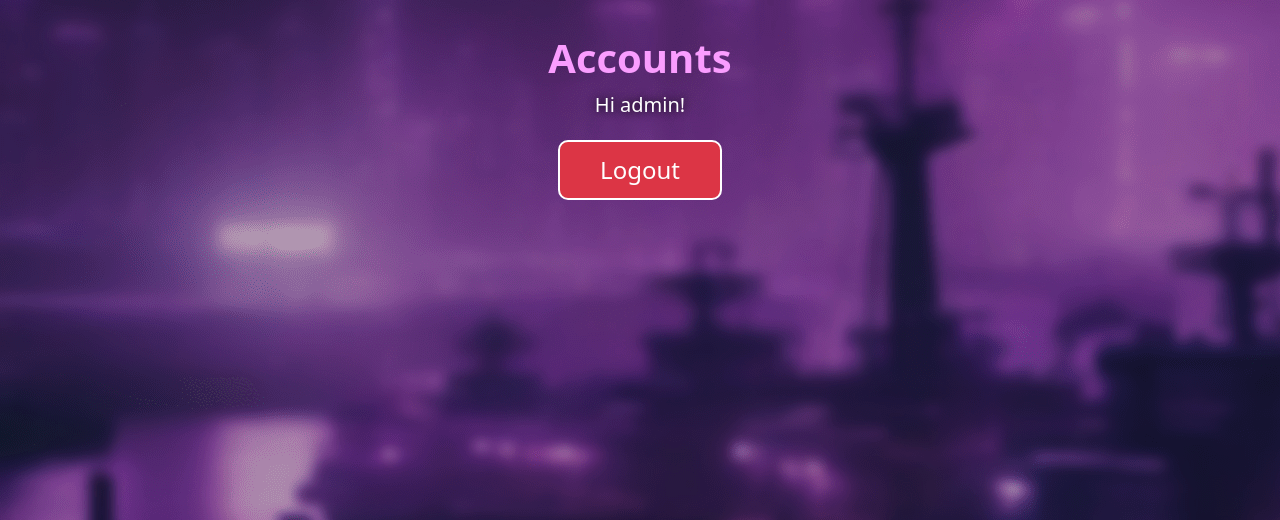
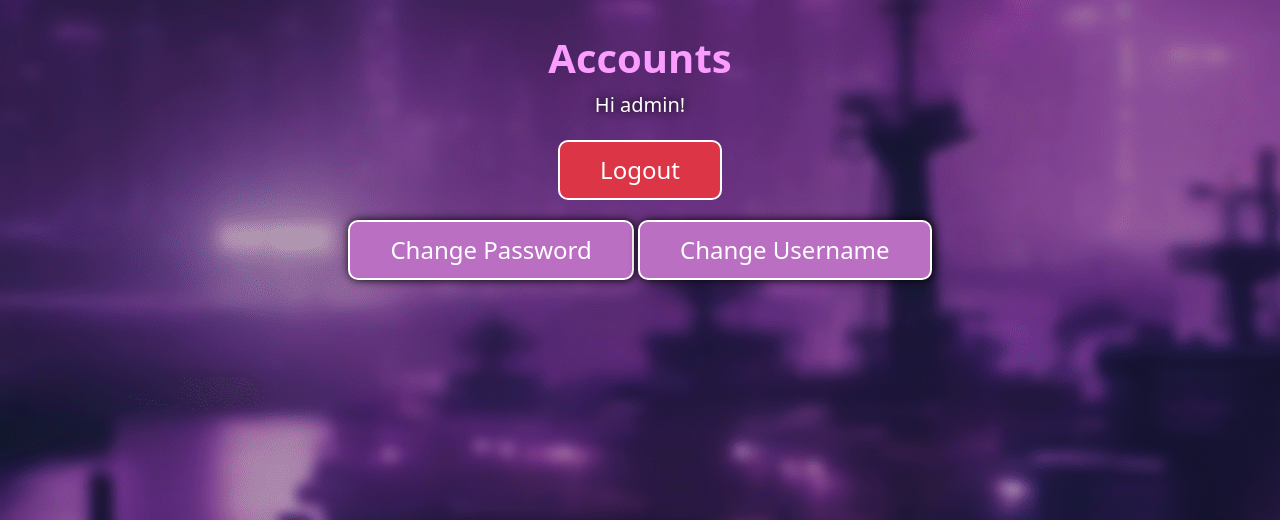
Before and after one commit to ngu-dot-json/HappenHarbor, a Django app: page /account in a window 1280 px wide. Shown: the part 66-586 px from the top of the page. Run offline with Django 4.2, Linux system fonts and the light colour scheme; the first user in the database is signed in; some libraries are stand-ins or nearby versions.

Commit message:
introduction of change password and username features

```diff
--- a/Codebase/events/templates/events/account.html
+++ b/Codebase/events/templates/events/account.html
@@ -19,6 +19,10 @@
             <c className="texts">Hi {{ user.username }}!</c>
             <br/>
             <a href="signout" class="btn btn-danger">Logout</a>
+            <br/>
+            <a href="{% url 'change_password' %}" class="btn btn-primary">Change Password</a>
+            <a href="{% url 'change_username' %}" class="btn btn-primary">Change Username</a>
+            <!-- Add more links for other features as needed -->
         {% else %}
             <br/>
             <h4> You are currently not signed in.</h4>
@@ -32,4 +36,5 @@
 
 
 
+
 {% endblock %}
--- a/Codebase/events/urls.py
+++ b/Codebase/events/urls.py
@@ -1,6 +1,10 @@
 from django.urls import path
 # from django.contrib import admin
 from . import views
+
+from django.urls import path
+from .views import ChangePasswordView, ChangeUsernameView
+
 
 urlpatterns = [
     # Path Convertors
@@ -21,4 +25,8 @@ urlpatterns = [
     path('signout/',views.signout, name='signout'),
     path('signup/',views.signup, name='signup'),
     path('profile/',views.profile, name='profile'),
+
+    # Other URL patterns
+    path('change_password/', ChangePasswordView.as_view(), name='change_password'),
+    path('change_username/', ChangeUsernameView.as_view(), name='change_username'),
 ]
--- a/Codebase/events/views.py
+++ b/Codebase/events/views.py
@@ -10,6 +10,22 @@ from django.contrib.auth import authenticate, login
 from django.contrib.auth.forms import AuthenticationForm
 from django.contrib.auth import logout
 from django.shortcuts import HttpResponseRedirect
+
+from django.contrib.auth.views import PasswordChangeView
+from django.urls import reverse_lazy
+from django.views.generic.edit import UpdateView
+from django.contrib.auth.models import User
+
+class ChangePasswordView(PasswordChangeView):
+    template_name = 'change_password.html'
+    success_url = reverse_lazy('account')  # Update with the name of your account view
+
+class ChangeUsernameView(UpdateView):
+    model = User
+    template_name = 'change_username.html'
+    fields = ['username']
+    success_url = reverse_lazy('account')  # Update with the name of your account view
+
 
 def about(request):
     foo = "bar"
```
Also changed, not shown: Codebase/events/templates/events/change_password.html (added, +10 -0 lines), Codebase/events/templates/events/change_username.html (added, +10 -0 lines).
